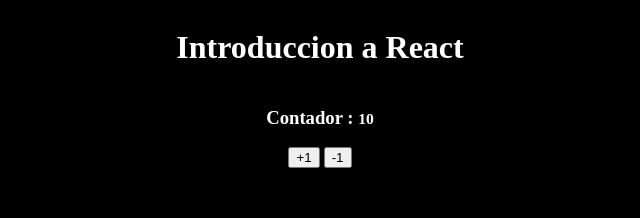
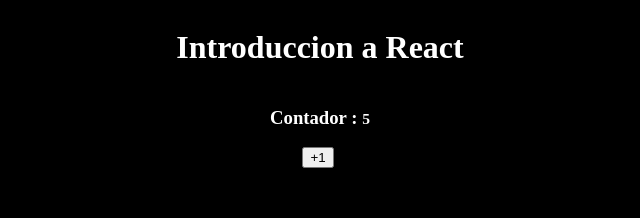
Before and after one commit to braianLucero/React-Native-Masterclass, a React (Vite) app in the folder 01-react-native-fundamentos/: page / in a window 1280 px wide. Shown: the top 218 px of the page, without its empty margins (328-968 px from the left). Built offline with nearby package versions, Linux system fonts and the light colour scheme.

Commit message:
clas 15; using custom hook with typescript

```diff
--- a/01-react-native-fundamentos/src/App.tsx
+++ b/01-react-native-fundamentos/src/App.tsx
@@ -1,7 +1,8 @@
 // import { BasicTypes } from "./typescript";
 // import { ObjectLiterals } from "./typescript/";
 // import { BasicFunction } from "./typescript";
-import { Counter } from "./components/Counter";
+// import { Counter } from "./components/Counter";
+import { CounterWithHook } from "./components";
 
 function App() {
   return (
@@ -12,7 +13,7 @@
         {/* <BasicTypes /> */}
         {/* <ObjectLiterals /> */}
         {/* <BasicFunction /> */}
-        <Counter />
+        <CounterWithHook />
       </main>
     </>
   );
--- a/01-react-native-fundamentos/src/components/Counter.tsx
+++ b/01-react-native-fundamentos/src/components/Counter.tsx
@@ -1,7 +1,7 @@
 import { useState } from "react";
 
 export const Counter = () => {
-  const [counter, setCounter] = useState(10);
+  const [counter, setCounter] = useState<number>(10);
 
   const increaseBy = (value: number) => {
     setCounter(counter + value);
--- /dev/null
+++ b/01-react-native-fundamentos/src/components/CounterWithHook.tsx
@@ -0,0 +1,18 @@
+import { useCounter } from "../hooks/useCounter";
+
+export const CounterWithHook = () => {
+  const { increaseBy, counter } = useCounter({ initialValue: 5 });
+
+  return (
+    <>
+      <h3>
+        Contador : <small>{counter}</small>
+      </h3>
+      <div>
+        <button onClick={() => increaseBy(1)}>+1</button>
+        &nbsp;
+        {/* <button onClick={() => decreaseBy(-1)}>-1</button> */}
+      </div>
+    </>
+  );
+};
--- a/01-react-native-fundamentos/src/components/index.ts
+++ b/01-react-native-fundamentos/src/components/index.ts
@@ -1 +1,2 @@
 export * from "./Counter";
+export * from "./CounterWithHook";
--- /dev/null
+++ b/01-react-native-fundamentos/src/hooks/useCounter.tsx
@@ -0,0 +1,22 @@
+import { useState } from "react";
+
+interface Options {
+  initialValue?: number;
+}
+
+export const useCounter = ({ initialValue = 0 }: Options) => {
+  const [counter, setCounter] = useState<number>(initialValue);
+
+  const increaseBy = (value: number) => {
+    setCounter(counter + value);
+  };
+
+  return {
+    // properties
+    counter,
+
+    //Methods
+    increaseBy,
+    // decreaseBy,
+  };
+};
```
